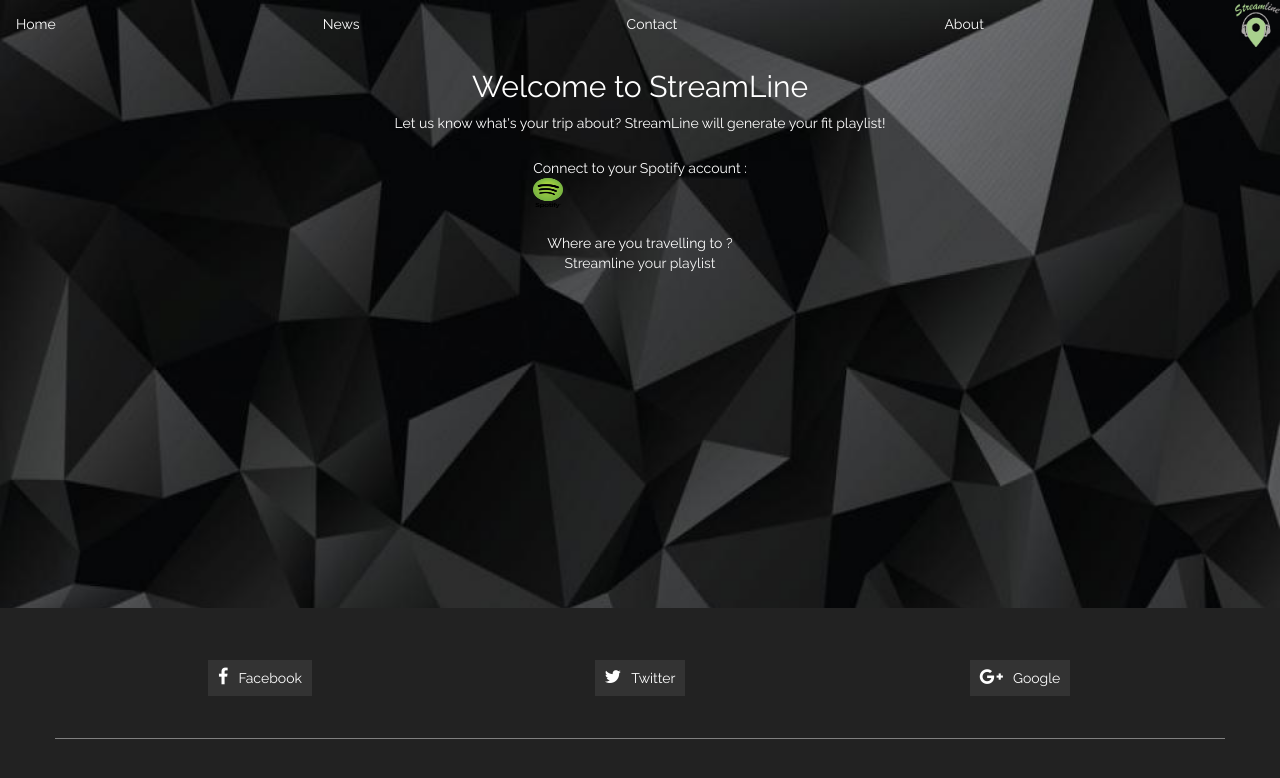
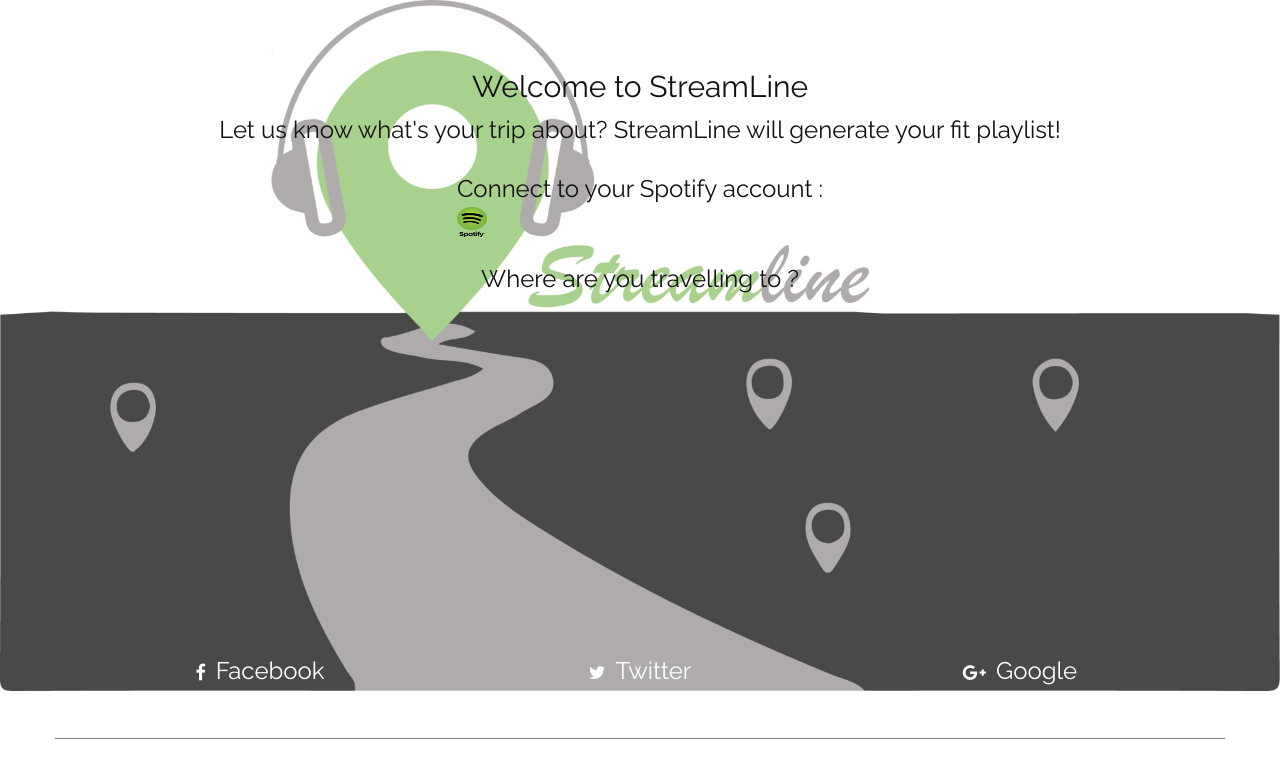
Before and after one commit to MaayanTzo/StreamLine, a plain HTML site: page index.html in a window 1280 px wide. Drawn offline with nearby package versions, Linux system fonts and the light colour scheme.

Commit message:
new changes

```diff
--- a/css/LP.css
+++ b/css/LP.css
@@ -2,18 +2,23 @@
 
     overflow: hidden;
 }
-body{
-    background-image: url(/images/background.jpg);
+
+body {
+    background-image: url(/images/Picture3.png);
     background-size: cover;
     background-size: cover;
     background-repeat: no-repeat;
     color: white;
     font-family: 'PT Sans', sans-serif;
+    font-size: x-large
 }
+.black_text{
+    color: #111
+}
+
 ul {
     height: 48px;
     color: #fafafa;
-    background-color: rgb(45, 45, 45, 0.98);
     justify-content: space-between;
     display: flex;
     flex-direction: row;
@@ -41,122 +46,131 @@
     padding: 14px 16px;
     text-decoration: none;
 }
-#streamline_logo{
+
+#streamline_logo {
+    display: flex;
     height: 45px;
     width: 45px
 }
-
-.featured{
+#LP-link{
+    color:  transparent;
+    font-size: larger
+}
+.featured {
     display: flex;
     flex-direction: column;
     justify-content: center;
     align-items: center;
 }
-.tagline{
+
+.tagline {
     font-size: 66px;
     font-weight: bold;
 }
-.subtitle{
+
+.subtitle {
     font-size: 24px;
 }
+
 li a:hover {
     background-color: #111;
 }
-#spotify-logo img{
+
+#spotify-logo img {
     width: 30px;
     height: 30px;
-    display: flex;
+
 }
-#container{
+
+#container {
     margin: 50px;
     display: flex;
     flex-direction: column;
     align-items: center;
 }
-footer{
-    width:100%!important;
-    position:absolute!important;
-    bottom:0px!important;
+
+footer {
+    width: 100% !important;
+    position: absolute !important;
+    bottom: 0px !important;
 }
-#spotify-logo{
+
+#spotify-logo {
     padding: 25px;
     display: flex;
     flex-direction: column;
     justify-content: center;
 }
 
-a{
+a {
     text-decoration: none;
     color: whitesmoke;
 }
 
-body{
+body {
     font-family: 'Raleway', sans-serif;
 }
 
-  .search-text{
-     padding-bottom:60px;
+.search-text {
+    padding-bottom: 60px;
 }
 
-
-
-  footer{
-      background-color:#222222;
+footer {
     padding: 60px 0px;
 }
 
-  footer ul{
-      list-style:none;
-      margin:0 auto;
-      display:inline-block;
-      padding-top:50px;
+footer ul {
+    list-style: none;
+    margin: 0 auto;
+    display: inline-block;
+    padding-top: 50px;
 }
 
-  footer ul li{
-      float:left;
+footer ul li {
+    float: left;
 }
 
-  footer ul li a{
-      color:#b1aca1;
-      padding:20px;
+footer ul li a {
+    color: #b1aca1;
+    padding: 20px;
 }
 
-  footer ul li a:hover{
-      color:#7dabdb;
-      text-decoration:none;
+footer ul li a:hover {
+    color: #7dabdb;
+    text-decoration: none;
 }
 
-  .footer-top{
-      padding-bottom:50px;
+.footer-top {
+    padding-bottom: 50px;
 }
 
-  .footer-top .fa{
-      font-size:18px;
+.footer-top .fa {
+    font-size: 18px;
     color: #FFF;
-      padding-right:10px;
+    padding-right: 10px;
 }
 
-  .footer-top a{
-      color:#FFF;
-      background:#333333;
+.footer-top a {
+    color: #FFF;
     padding: 10px;
 }
 
-  .footer-top .col-lg-2:hover .fa , .footer-top .col-lg-2:hover a{
-      color:#7dabdb;
-      text-decoration:none;
+.footer-top .col-lg-2:hover .fa,
+.footer-top .col-lg-2:hover a {
+    color: #7dabdb;
+    text-decoration: none;
 }
 
-  .copyright{
-      background-color:#f0f0f0;
+.copyright {
+    background-color: #f0f0f0;
 }
 
-  .copyright p{
-      font-size:12px;
-      padding:15px 0 10px 0;
+.copyright p {
+    font-size: 12px;
+    padding: 15px 0 10px 0;
 }
 
-  #top{
+#top {
     color: #fff;
     background: #7dabdb;
     cursor: pointer;
--- a/index.html
+++ b/index.html
@@ -9,8 +9,6 @@
     <link href="//netdna.bootstrapcdn.com/bootstrap/3.0.0/css/bootstrap.min.css" rel="stylesheet" id="bootstrap-css">
     <script src="//netdna.bootstrapcdn.com/bootstrap/3.0.0/js/bootstrap.min.js"></script>
     <script src="//code.jquery.com/jquery-1.11.1.min.js"></script>
-    <!------ Include the above in your HEAD tag ---------->
-
     <link href="//maxcdn.bootstrapcdn.com/font-awesome/4.2.0/css/font-awesome.min.css" rel="stylesheet">
     <link href="https://fonts.googleapis.com/css?family=Raleway" rel="stylesheet">
     <link rel="stylesheet" type="text/css" href="./css/LP.css">
@@ -19,14 +17,14 @@
 
 <body>
     <script src="https://ajax.googleapis.com/ajax/libs/jquery/1.11.3/jquery.min.js"> </script>
-    <ul>
+    <ul class="black_text">
         <li><a href="default.html">Home</a></li>
         <li><a href="news.asp">News</a></li>
         <li><a href="contact.asp">Contact</a></li>
         <li><a href="about.asp">About</a></li>
-        <li><img id="streamline_logo" src="images/Picture4.png" /></li>
+
     </ul>
-    <div id="container">
+    <div id="container" class="black_text">
         <div>
             <h2> Welcome to StreamLine</h2>
         </div>
@@ -37,14 +35,16 @@
             </span>
         </div>
         <div id="spotify-logo">
-            Connect to your Spotify account :<br />
+            Connect to your Spotify account :<br>
             <img src="images/spotify logo.png" />
         </div>
         <div>
             Where are you travelling to ?
-        </div>
-        <a id="" href="/LP">Streamline your playlist</a>
-
+        </div id="streamline_logo">
+        <br>
+        <br>
+        <a id="LP-link" href="/LP"> Streamline your playlist</a>
+    </div>
     </div>
 
     <footer>
@@ -70,18 +70,15 @@
                         <li>
                             <a href="#">Home</a>
                         </li>
-
                         <li>
                             <a href="#">About</a>
                         </li>
-
                         <li>
                             <a href="#">Blog</a>
                         </li>
                         <li>
                             <a href="#">Contact</a>
                         </li>
-
                     </ul>
                 </div>
             </div>
```
Also changed, not shown: 1 other file. Lines whose indentation alone changed are shown as unchanged.
